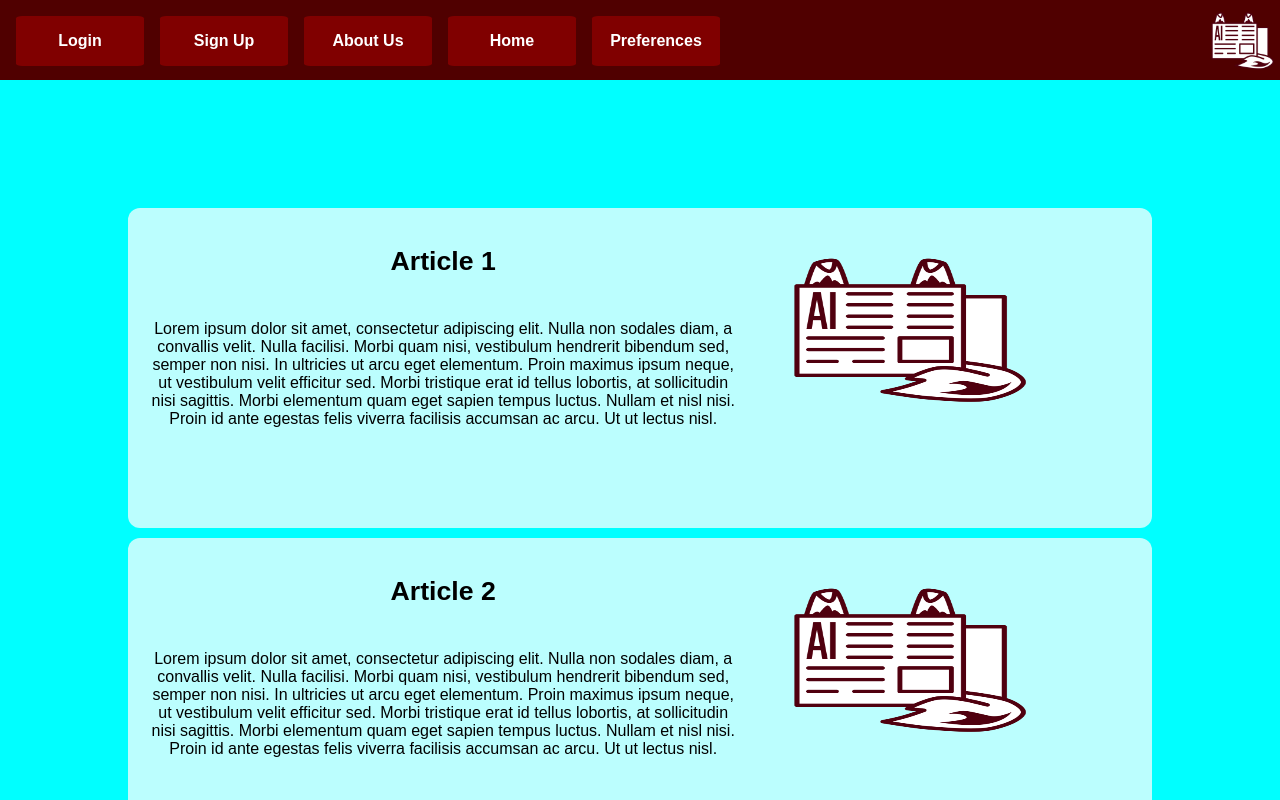
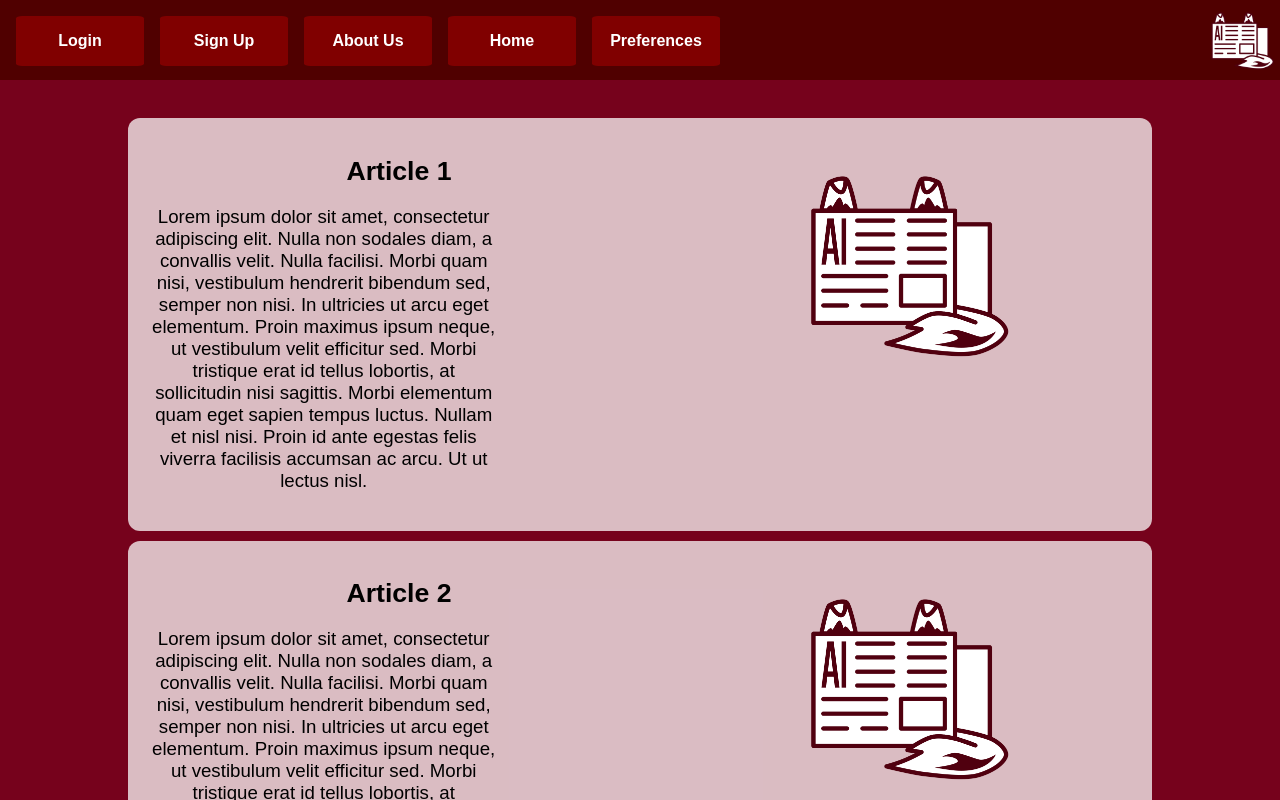
Before and after one commit to aggie-coding-club/ai-ggie-news, a React (Create React App) app in the folder frontend/: page /home in a window 1280 px wide. Built offline with nearby package versions, Linux system fonts and the light colour scheme; no server answers; a web font is replaced by a local one.

Commit message:
Added more to home file and preferences

```diff
--- a/frontend/src/App.js
+++ b/frontend/src/App.js
@@ -1,9 +1,7 @@
-//import logo from './logo.svg';
 import './App.css';
 import React, { useEffect, useState } from 'react';
 import axios from 'axios'
-import {useNavigate, Router, Routes, Route} from 'react-router-dom'
-import { BrowserRouter } from 'react-router-dom';
+import {useNavigate, Routes, Route} from 'react-router-dom'
 import LoginPage from './LoginPage';
 import AboutUs from './AboutUs';
 import Home from './Home'
@@ -11,9 +9,12 @@ import SignUpPage from './SignUpPage'
 import Preferences from './Preferences';
 import WhiteIcon from './images/aiggieNewsWhiteIcon.png'
 
+
 function App() {
   const navigate = useNavigate();
-  const [getMessage, setGetMessage] = useState({})
+  const [initialData, setInitialData] = useState({})
+
+  //Creating funcitons of each url
   const navigateToLogin = () => {
     navigate("/login")
   }
@@ -33,7 +34,7 @@ function App() {
   useEffect(()=>{
     axios.get('http://localhost:5000/flask/hello').then(response => {
       console.log("SUCCESS", response)
-      setGetMessage(response)
+      // setGetMessage(response)
     }).catch(error => {
       console.log(error)
     })
@@ -64,11 +65,3 @@ function App() {
 }
 
 export default App;
-
-/*
-<div className="App">
-      <LoginPage/>
-      <AboutUs/>
-      <Home/>
-    </div>
-*/
--- a/frontend/src/Home.css
+++ b/frontend/src/Home.css
@@ -1,6 +1,6 @@
 
 .Frame{
-    background-color: aqua;
+    background-color: var(--color-primary-dark);
     overflow: scroll;
     height: 100%;
     width: 100%;
@@ -12,9 +12,10 @@
 .article{
     display: flex;
     flex-direction: row;
-    height: 40vh;
+    height: 40%;
     width: 100%;
     padding: 20px;
+    padding-right:0px;
     border:none;
     border-radius: 12px;
     outline: none;
@@ -25,26 +26,25 @@
 }
 .articleText{
     flex-direction: column;
-    width: 60%;
+    width: 50%;
     height:100%
 }
 .ButtonList{
-    padding: 10%;
+    padding:10%;
+    padding-top: 3%;
 }
 .ArticleBodyPara{
-    font-size: 120%;
+    font-size: 140%;
     width: 70%;
-    height: 15vh;
+    height: 30%;
 }
 .ArticleImage_Content{
-    width: 30%;
-    height: 25vh;
+    width: 50%;
+    height: 50%;
 }
 .Article_image_direct{
-    height: 100%;
-    width: 100%;
-    margin-left: 5%;
-
+    height: 50%;
+    width: 50%;
 }
 .ArticleTitle{
     align-self: flex-start;
--- a/frontend/src/Home.js
+++ b/frontend/src/Home.js
@@ -11,7 +11,7 @@ function Home(){
                         <button className="article">
                             <div className="articleText">
                                 <h1 className="ArticleTitle">Article 1</h1>
-                                <p1 className="ArticleBodyPara">Lorem ipsum dolor sit amet, consectetur adipiscing elit. Nulla non sodales diam, a convallis velit. Nulla facilisi. Morbi quam nisi, vestibulum hendrerit bibendum sed, semper non nisi. In ultricies ut arcu eget elementum. Proin maximus ipsum neque, ut vestibulum velit efficitur sed. Morbi tristique erat id tellus lobortis, at sollicitudin nisi sagittis. Morbi elementum quam eget sapien tempus luctus. Nullam et nisl nisi. Proin id ante egestas felis viverra facilisis accumsan ac arcu. Ut ut lectus nisl.</p1>
+                                <p className="ArticleBodyPara">Lorem ipsum dolor sit amet, consectetur adipiscing elit. Nulla non sodales diam, a convallis velit. Nulla facilisi. Morbi quam nisi, vestibulum hendrerit bibendum sed, semper non nisi. In ultricies ut arcu eget elementum. Proin maximus ipsum neque, ut vestibulum velit efficitur sed. Morbi tristique erat id tellus lobortis, at sollicitudin nisi sagittis. Morbi elementum quam eget sapien tempus luctus. Nullam et nisl nisi. Proin id ante egestas felis viverra facilisis accumsan ac arcu. Ut ut lectus nisl.</p>
                             </div>
                             <div className="ArticleImage_Content">
                                 <img className="Article_image_direct" src={WhiteIcon} alt="aiggieNews" />
@@ -22,7 +22,7 @@ function Home(){
                         <button className="article">
                             <div className="articleText">
                                 <h1 className="ArticleTitle">Article 2</h1>
-                                <p1 className="ArticleBodyPara">Lorem ipsum dolor sit amet, consectetur adipiscing elit. Nulla non sodales diam, a convallis velit. Nulla facilisi. Morbi quam nisi, vestibulum hendrerit bibendum sed, semper non nisi. In ultricies ut arcu eget elementum. Proin maximus ipsum neque, ut vestibulum velit efficitur sed. Morbi tristique erat id tellus lobortis, at sollicitudin nisi sagittis. Morbi elementum quam eget sapien tempus luctus. Nullam et nisl nisi. Proin id ante egestas felis viverra facilisis accumsan ac arcu. Ut ut lectus nisl.</p1>
+                                <p className="ArticleBodyPara">Lorem ipsum dolor sit amet, consectetur adipiscing elit. Nulla non sodales diam, a convallis velit. Nulla facilisi. Morbi quam nisi, vestibulum hendrerit bibendum sed, semper non nisi. In ultricies ut arcu eget elementum. Proin maximus ipsum neque, ut vestibulum velit efficitur sed. Morbi tristique erat id tellus lobortis, at sollicitudin nisi sagittis. Morbi elementum quam eget sapien tempus luctus. Nullam et nisl nisi. Proin id ante egestas felis viverra facilisis accumsan ac arcu. Ut ut lectus nisl.</p>
                             </div>
                             <div className="ArticleImage_Content">
                                 <img className="Article_image_direct" src={WhiteIcon} alt="aiggieNews" />
@@ -33,7 +33,7 @@ function Home(){
                         <button className="article">
                             <div className="articleText">
                                 <h1 className="ArticleTitle">Article 3</h1>
-                                <p1 className="ArticleBodyPara">Lorem ipsum dolor sit amet, consectetur adipiscing elit. Nulla non sodales diam, a convallis velit. Nulla facilisi. Morbi quam nisi, vestibulum hendrerit bibendum sed, semper non nisi. In ultricies ut arcu eget elementum. Proin maximus ipsum neque, ut vestibulum velit efficitur sed. Morbi tristique erat id tellus lobortis, at sollicitudin nisi sagittis. Morbi elementum quam eget sapien tempus luctus. Nullam et nisl nisi. Proin id ante egestas felis viverra facilisis accumsan ac arcu. Ut ut lectus nisl.</p1>
+                                <p className="ArticleBodyPara">Lorem ipsum dolor sit amet, consectetur adipiscing elit. Nulla non sodales diam, a convallis velit. Nulla facilisi. Morbi quam nisi, vestibulum hendrerit bibendum sed, semper non nisi. In ultricies ut arcu eget elementum. Proin maximus ipsum neque, ut vestibulum velit efficitur sed. Morbi tristique erat id tellus lobortis, at sollicitudin nisi sagittis. Morbi elementum quam eget sapien tempus luctus. Nullam et nisl nisi. Proin id ante egestas felis viverra facilisis accumsan ac arcu. Ut ut lectus nisl.</p>
                             </div>
                             <div className="ArticleImage_Content">
                                 <img className="Article_image_direct" src={WhiteIcon} alt="aiggieNews" />
@@ -44,7 +44,7 @@ function Home(){
                         <button className="article">
                             <div className="articleText">
                                 <h1 className="ArticleTitle">Article 4</h1>
-                                <p1 className="ArticleBodyPara">Lorem ipsum dolor sit amet, consectetur adipiscing elit. Nulla non sodales diam, a convallis velit. Nulla facilisi. Morbi quam nisi, vestibulum hendrerit bibendum sed, semper non nisi. In ultricies ut arcu eget elementum. Proin maximus ipsum neque, ut vestibulum velit efficitur sed. Morbi tristique erat id tellus lobortis, at sollicitudin nisi sagittis. Morbi elementum quam eget sapien tempus luctus. Nullam et nisl nisi. Proin id ante egestas felis viverra facilisis accumsan ac arcu. Ut ut lectus nisl.</p1>
+                                <p className="ArticleBodyPara">Lorem ipsum dolor sit amet, consectetur adipiscing elit. Nulla non sodales diam, a convallis velit. Nulla facilisi. Morbi quam nisi, vestibulum hendrerit bibendum sed, semper non nisi. In ultricies ut arcu eget elementum. Proin maximus ipsum neque, ut vestibulum velit efficitur sed. Morbi tristique erat id tellus lobortis, at sollicitudin nisi sagittis. Morbi elementum quam eget sapien tempus luctus. Nullam et nisl nisi. Proin id ante egestas felis viverra facilisis accumsan ac arcu. Ut ut lectus nisl.</p>
                             </div>
                             <div className="ArticleImage_Content">
                                 <img className="Article_image_direct" src={WhiteIcon} alt="aiggieNews" />
@@ -55,13 +55,15 @@ function Home(){
                         <button className="article">
                             <div className="articleText">
                                 <h1 className="ArticleTitle">Article 5</h1>
-                                <p1 className="ArticleBodyPara">Lorem ipsum dolor sit amet, consectetur adipiscing elit. Nulla non sodales diam, a convallis velit. Nulla facilisi. Morbi quam nisi, vestibulum hendrerit bibendum sed, semper non nisi. In ultricies ut arcu eget elementum. Proin maximus ipsum neque, ut vestibulum velit efficitur sed. Morbi tristique erat id tellus lobortis, at sollicitudin nisi sagittis. Morbi elementum quam eget sapien tempus luctus. Nullam et nisl nisi. Proin id ante egestas felis viverra facilisis accumsan ac arcu. Ut ut lectus nisl.</p1>
+                                <p className="ArticleBodyPara">Lorem ipsum dolor sit amet, consectetur adipiscing elit. Nulla non sodales diam, a convallis velit. Nulla facilisi. Morbi quam nisi, vestibulum hendrerit bibendum sed, semper non nisi. In ultricies ut arcu eget elementum. Proin maximus ipsum neque, ut vestibulum velit efficitur sed. Morbi tristique erat id tellus lobortis, at sollicitudin nisi sagittis. Morbi elementum quam eget sapien tempus luctus. Nullam et nisl nisi. Proin id ante egestas felis viverra facilisis accumsan ac arcu. Ut ut lectus nisl.</p>
                             </div>
                             <div className="ArticleImage_Content">
                                 <img className="Article_image_direct" src={WhiteIcon} alt="aiggieNews" />
                             </div>
                         </button>
                     </div>
+
+
 
 
                 </div>
--- a/frontend/src/Preferences.css
+++ b/frontend/src/Preferences.css
@@ -1,19 +1,25 @@
 .MainFrame{
-
+    display: flex;
+    flex-direction: column;
 }
 .SportsSection{
-
+    flex-direction: row;
 }
 .Button_select{
-    width: 10%;
+    min-width: 10%;
+    max-width: 15%;
     padding: 1rem 2rem;
+    margin: 10px;
     font-weight: bold;
     font-size: 1.1rem;
     color: #ffffff;
     border:none;
-    border-radius: var(--border-radius);
+    border-radius: 30px;
     outline: none;
     cursor: pointer;
     background:  var(--color-primary);
     margin-bottom:10px;
 }
+.selectAll_Sport{
+    flex-direction: column;
+}
--- a/frontend/src/Preferences.js
+++ b/frontend/src/Preferences.js
@@ -1,14 +1,21 @@
 import React from 'react';
-import {useNavigate} from 'react-router-dom'
 import "./Preferences.css";
 
+var btn = document.getElementsByClassName('Button_select');
+
+btn.onclick = function () {
+ this.style.backgroundColor = "green"
+};
 
 const Preferences = () => {
-
   return (
         <div className="MainFrame">
           <div className="SportsSection">
             <h1>Sports</h1>
+              <div className="selectAll_Sport">
+                <button className="Button_select"> All Sports </button>
+              </div>
+              <div className="sport_options">
               <button className="Button_select"> Basketball </button>
               <button className="Button_select"> Football </button>
               <button className="Button_select"> Baseball </button>
@@ -16,9 +23,10 @@ const Preferences = () => {
               <button className="Button_select"> Golf </button>
               <button className="Button_select"> Swim </button>
             </div>
+          </div>
           <div className="BusinessSection">
             <h1>Business</h1>
-            <button className="Button_select"> Entrepenuarship </button>
+            <button className="Button_select"> Entrepreneurship </button>
           </div>
         </div>
 
```
Also changed, not shown: 1 other file (tests, documents, lock files or other folders). Lines whose indentation alone changed are shown as unchanged.
